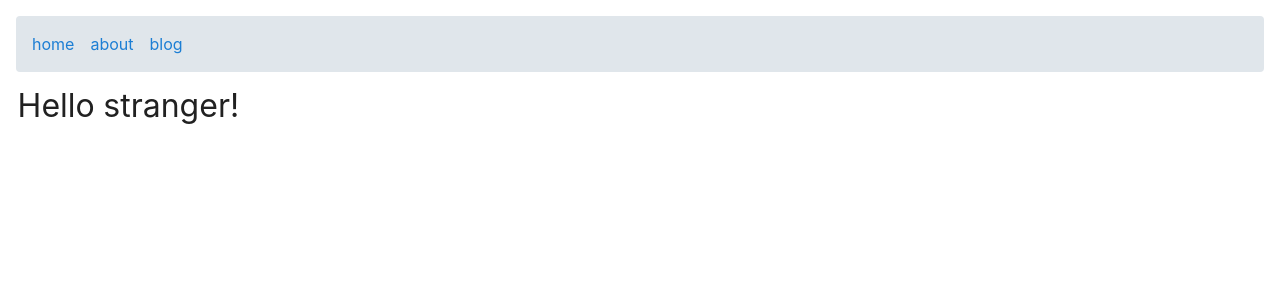
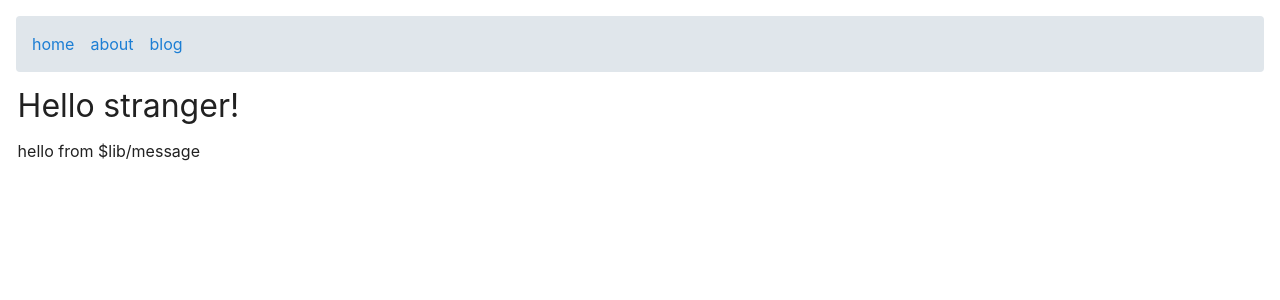
Before and after one commit to Rasyidannas/frontend-master-fullstack-sveltekit, a SvelteKit app: page / in a window 1280 px wide. Shown: the top 300 px of the page. Built offline with nearby package versions, Linux system fonts and the light colour scheme; no server answers.

Commit message:
1/4. headers cookies shared modules part 3.mp4

```diff
--- /dev/null
+++ b/src/lib/message.js
@@ -0,0 +1 @@
+export const message = "hello from $lib/message";
--- a/src/routes/+page.svelte
+++ b/src/routes/+page.svelte
@@ -1,6 +1,8 @@
 <script>
     //this will get data from load function in +page.server.js
     export let data;
+    import { message } from '$lib/message.js';
 </script>
 
 <h1>Hello {data.visited ? 'friend' : 'stranger'}!</h1>
+<p>{message}</p>
```
